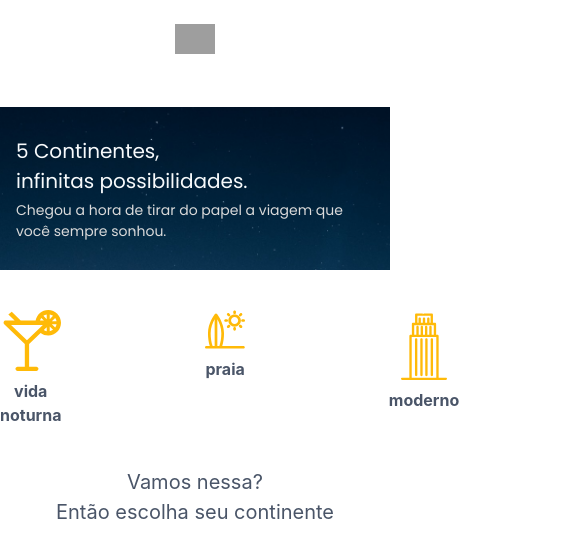
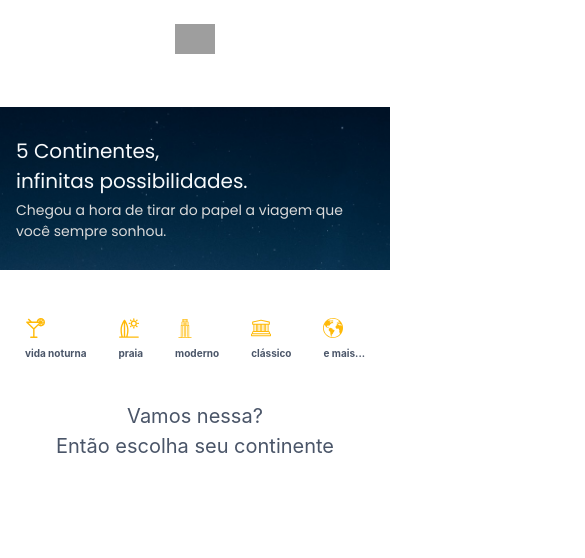
Before and after one commit to jovemdan/Ignite-challenge-WorldTrip, a Next.js app: page / in a window 390 px wide. Shown: the top 558 px of the page, 585 px wide, since content can reach past the window. Built offline with nearby package versions, Linux system fonts and the light colour scheme; grey boxes are pictures that could not be loaded.

Commit message:
feat: responsive icons info

```diff
--- a/components/icons-info.tsx
+++ b/components/icons-info.tsx
@@ -3,34 +3,88 @@ import { Box, Flex, Image, Text } from '@chakra-ui/react'
 export function IconsInfo() {
   return (
     <>
-      <Flex maxW='1160px' margin='0 auto' gap='36' pt='10'>
+      <Flex
+        maxW='1160px'
+        justifyContent='center'
+        alignItems='center'
+        margin='0 auto'
+        gap={['8', '10', '10', '36']}
+        pt={['12', '20', '10', '10', '24']}
+        // flexDirection={['column', 'row', 'row', 'row']}
+      >
         <Box>
-          <Image src='/svgs/cocktail.svg' alt='airplane' />
-          <Text pt='2' textAlign='center' color='gray.600' fontWeight='bold'>
+          <Image
+            h={['5', '12', '50', '85']}
+            src='/svgs/cocktail.svg'
+            alt='cocktail'
+          />
+          <Text
+            fontSize={['10', '12', '14', '16']}
+            pt='2'
+            textAlign='center'
+            color='gray.600'
+            fontWeight='bold'
+          >
             vida noturna
           </Text>
         </Box>
         <Box>
-          <Image src='/svgs/surf.svg' alt='airplane' />
-          <Text pt='2' textAlign='center' color='gray.600' fontWeight='bold'>
+          <Image h={['5', '12', '50', '85']} src='/svgs/surf.svg' alt='surf' />
+          <Text
+            fontSize={['10', '12', '14', '16']}
+            pt='2'
+            textAlign='center'
+            color='gray.600'
+            fontWeight='bold'
+          >
             praia
           </Text>
         </Box>
         <Box>
-          <Image src='/svgs/building.svg' alt='airplane' />
-          <Text pt='2' textAlign='center' color='gray.600' fontWeight='bold'>
+          <Image
+            h={['5', '12', '50', '85']}
+            src='/svgs/building.svg'
+            alt='building'
+          />
+          <Text
+            fontSize={['10', '12', '14', '16']}
+            pt='2'
+            textAlign='center'
+            color='gray.600'
+            fontWeight='bold'
+          >
             moderno
           </Text>
         </Box>
         <Box>
-          <Image src='/svgs/museum.svg' alt='airplane' />
-          <Text pt='2' textAlign='center' color='gray.600' fontWeight='bold'>
+          <Image
+            h={['5', '12', '50', '85']}
+            src='/svgs/museum.svg'
+            alt='museum'
+          />
+          <Text
+            fontSize={['10', '12', '14', '16']}
+            pt='2'
+            textAlign='center'
+            color='gray.600'
+            fontWeight='bold'
+          >
             clássico
           </Text>
         </Box>
         <Box>
-          <Image src='/svgs/earth.svg' alt='airplane' />
-          <Text pt='2' textAlign='center' color='gray.600' fontWeight='bold'>
+          <Image
+            h={['5', '12', '50', '85']}
+            src='/svgs/earth.svg'
+            alt='earth'
+          />
+          <Text
+            pt='2'
+            fontSize={['10', '12', '14', '16']}
+            textAlign='center'
+            color='gray.600'
+            fontWeight='bold'
+          >
             e mais...
           </Text>
         </Box>
```
